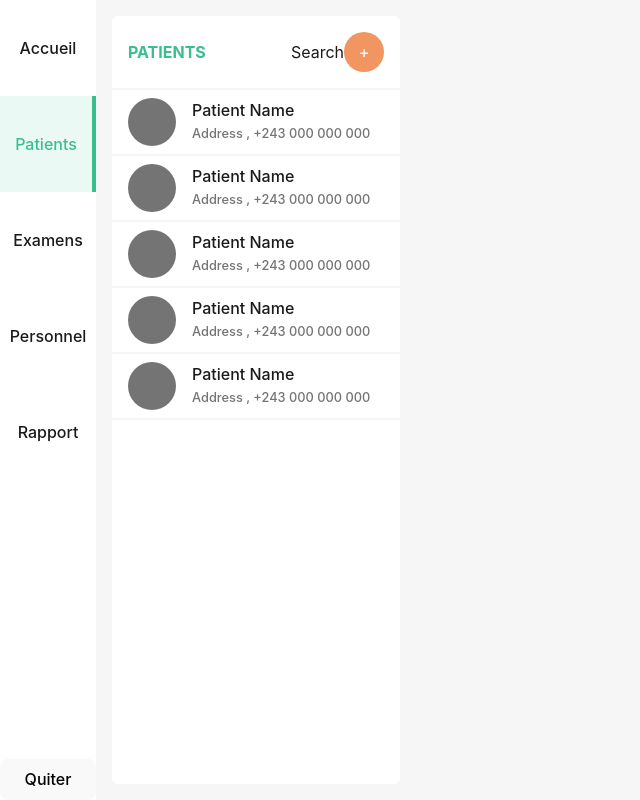
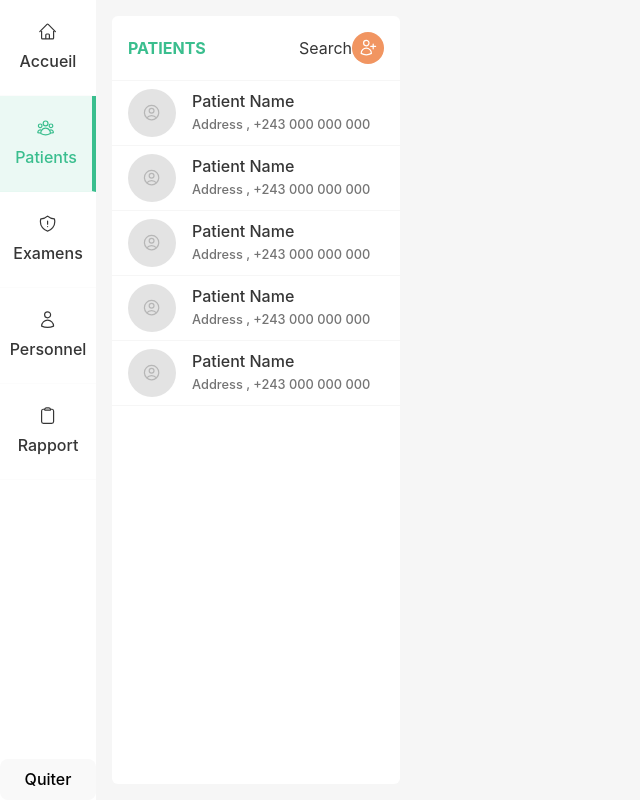
Before and after one commit to thasipablo/mlabs, a React (Vite) app: page /patients in a window 1280 px wide. Shown: the whole page, without its empty margins (0-640 px from the left). Built offline with nearby package versions, Linux system fonts and the light colour scheme.

Commit message:
add menu icons

```diff
--- a/src/components/sidebar/SidebarMenuItem.jsx
+++ b/src/components/sidebar/SidebarMenuItem.jsx
@@ -5,7 +5,10 @@ const SidebarMenuItem = ({ icon, text, link }) => {
   return (
     <NavLink to={link} className="sidebar-menu-item">
       {/* <img className="sidebar-menu-icon" src={icon} alt="menu icon" /> */}
-      <div>{text}</div>
+      <div className="content">
+        <span className="icon">{icon}</span>
+        {text}
+      </div>
     </NavLink>
   );
 };
--- a/src/data/SidebarMenusData.jsx
+++ b/src/data/SidebarMenusData.jsx
@@ -1,34 +1,109 @@
 import { RouteNames } from "./RouteNames";
-import home from '../icons/home.svg'
-import notes from '../icons/notes.svg'
-import patients from '../icons/patients.svg'
-import personnel from '../icons/personnel.svg'
-import shield from '../icons/shield.svg'
+import home from "../icons/home.svg";
+import notes from "../icons/notes.svg";
+import patients from "../icons/patients.svg";
+import personnel from "../icons/personnel.svg";
+import shield from "../icons/shield.svg";
 
 export const SidebarMenusData = [
   {
     text: "Accueil",
-    icon: `${home}`,
+    icon: (
+      <svg
+        xmlns="http://www.w3.org/2000/svg"
+        fill="none"
+        viewBox="0 0 24 24"
+        strokeWidth={1.5}
+        stroke="currentColor"
+        className="w-6 h-6 icon"
+      >
+        <path
+          strokeLinecap="round"
+          strokeLinejoin="round"
+          d="M2.25 12l8.954-8.955c.44-.439 1.152-.439 1.591 0L21.75 12M4.5 9.75v10.125c0 .621.504 1.125 1.125 1.125H9.75v-4.875c0-.621.504-1.125 1.125-1.125h2.25c.621 0 1.125.504 1.125 1.125V21h4.125c.621 0 1.125-.504 1.125-1.125V9.75M8.25 21h8.25"
+        />
+      </svg>
+    ),
     link: RouteNames.ACCUEIL,
   },
   {
     text: "Patients",
-    icon: "icon",
+    icon: (
+      <svg
+        xmlns="http://www.w3.org/2000/svg"
+        fill="none"
+        viewBox="0 0 24 24"
+        strokeWidth={1.5}
+        stroke="currentColor"
+        className="w-6 h-6"
+      >
+        <path
+          strokeLinecap="round"
+          strokeLinejoin="round"
+          d="M18 18.72a9.094 9.094 0 003.741-.479 3 3 0 00-4.682-2.72m.94 3.198l.001.031c0 .225-.012.447-.037.666A11.944 11.944 0 0112 21c-2.17 0-4.207-.576-5.963-1.584A6.062 6.062 0 016 18.719m12 0a5.971 5.971 0 00-.941-3.197m0 0A5.995 5.995 0 0012 12.75a5.995 5.995 0 00-5.058 2.772m0 0a3 3 0 00-4.681 2.72 8.986 8.986 0 003.74.477m.94-3.197a5.971 5.971 0 00-.94 3.197M15 6.75a3 3 0 11-6 0 3 3 0 016 0zm6 3a2.25 2.25 0 11-4.5 0 2.25 2.25 0 014.5 0zm-13.5 0a2.25 2.25 0 11-4.5 0 2.25 2.25 0 014.5 0z"
+        />
+      </svg>
+    ),
     link: RouteNames.PATIENT,
   },
   {
     text: "Examens",
-    icon: "",
+    icon: (
+      <svg
+        xmlns="http://www.w3.org/2000/svg"
+        fill="none"
+        viewBox="0 0 24 24"
+        strokeWidth={1.5}
+        stroke="currentColor"
+        className="w-6 h-6"
+      >
+        <path
+          strokeLinecap="round"
+          strokeLinejoin="round"
+          d="M12 9v3.75m0-10.036A11.959 11.959 0 013.598 6 11.99 11.99 0 003 9.75c0 5.592 3.824 10.29 9 11.622 5.176-1.332 9-6.03 9-11.622 0-1.31-.21-2.57-.598-3.75h-.152c-3.196 0-6.1-1.249-8.25-3.286zm0 13.036h.008v.008H12v-.008z"
+        />
+      </svg>
+    ),
     link: RouteNames.EXAMENS,
   },
   {
     text: "Personnel",
-    icon: "icon",
+    icon: (
+      <svg
+        xmlns="http://www.w3.org/2000/svg"
+        fill="none"
+        viewBox="0 0 24 24"
+        strokeWidth={1.5}
+        stroke="currentColor"
+        className="w-6 h-6 icon"
+      >
+        <path
+          strokeLinecap="round"
+          strokeLinejoin="round"
+          d="M15.75 6a3.75 3.75 0 11-7.5 0 3.75 3.75 0 017.5 0zM4.501 20.118a7.5 7.5 0 0114.998 0A17.933 17.933 0 0112 21.75c-2.676 0-5.216-.584-7.499-1.632z"
+        />
+      </svg>
+    ),
     link: RouteNames.PERSONNEL,
   },
   {
     text: "Rapport",
-    icon: "icon",
+    icon: (
+      <svg
+        xmlns="http://www.w3.org/2000/svg"
+        fill="none"
+        viewBox="0 0 24 24"
+        strokeWidth={1.5}
+        stroke="currentColor"
+        className="w-6 h-6"
+      >
+        <path
+          strokeLinecap="round"
+          strokeLinejoin="round"
+          d="M15.666 3.888A2.25 2.25 0 0013.5 2.25h-3c-1.03 0-1.9.693-2.166 1.638m7.332 0c.055.194.084.4.084.612v0a.75.75 0 01-.75.75H9a.75.75 0 01-.75-.75v0c0-.212.03-.418.084-.612m7.332 0c.646.049 1.288.11 1.927.184 1.1.128 1.907 1.077 1.907 2.185V19.5a2.25 2.25 0 01-2.25 2.25H6.75A2.25 2.25 0 014.5 19.5V6.257c0-1.108.806-2.057 1.907-2.185a48.208 48.208 0 011.927-.184"
+        />
+      </svg>
+    ),
     link: RouteNames.RAPPORT,
   },
 ];
--- a/src/pages/dashboard/patients/PatientItem.jsx
+++ b/src/pages/dashboard/patients/PatientItem.jsx
@@ -8,7 +8,11 @@ const PatientItem = ({patientId}) => {
       to={`${RouteNames.PATIENT}/${patientId}`}
       className="patient-item with-separator"
     >
-      <div className="avatar"></div>
+      <div className="avatar icon">
+        <svg xmlns="http://www.w3.org/2000/svg" fill="none" viewBox="0 0 24 24" strokeWidth={1.5} stroke="currentColor" className="w-6 h-6">
+          <path strokeLinecap="round" strokeLinejoin="round" d="M17.982 18.725A7.488 7.488 0 0012 15.75a7.488 7.488 0 00-5.982 2.975m11.963 0a9 9 0 10-11.963 0m11.963 0A8.966 8.966 0 0112 21a8.966 8.966 0 01-5.982-2.275M15 9.75a3 3 0 11-6 0 3 3 0 016 0z" />
+        </svg>
+      </div>
       <div className="meta-data">
         <div className="name">Patient Name</div>
         <div className="address">
--- a/src/pages/dashboard/patients/Patients.jsx
+++ b/src/pages/dashboard/patients/Patients.jsx
@@ -10,7 +10,22 @@ const Patients = () => {
           <div className="section-title">Patients</div>
           <div className="actions">
             <div>Search</div>
-            <button>+</button>
+            <button className="icon">
+              <svg
+                xmlns="http://www.w3.org/2000/svg"
+                fill="none"
+                viewBox="0 0 24 24"
+                strokeWidth={1.5}
+                stroke="currentColor"
+                className="w-6 h-6 icon"
+              >
+                <path
+                  strokeLinecap="round"
+                  strokeLinejoin="round"
+                  d="M19 7.5v3m0 0v3m0-3h3m-3 0h-3m-2.25-4.125a3.375 3.375 0 11-6.75 0 3.375 3.375 0 016.75 0zM4 19.235v-.11a6.375 6.375 0 0112.75 0v.109A12.318 12.318 0 0110.374 21c-2.331 0-4.512-.645-6.374-1.766z"
+                />
+              </svg>
+            </button>
           </div>
         </div>
         <PatientList />
--- a/src/styles/_app.scss
+++ b/src/styles/_app.scss
@@ -1,6 +1,14 @@
-
 #root {
   margin: 0 auto;
+}
+
+.icon {
+  display: flex;
+  justify-content: center;
+  align-items: center;
+  svg {
+    width: 1.2rem;
+  }
 }
 
 .dashboard-wrapper {
--- a/src/styles/_patients.scss
+++ b/src/styles/_patients.scss
@@ -23,11 +23,11 @@
   button {
     padding: 0;
     color: #fff;
-    display: block;
+    display: flex;
     outline: none;
     border: none;
-    height: 2.5rem;
-    width: 2.5rem;
+    height: 2rem;
+    width: 2rem;
     border-radius: 50%;
     background-color: $secondary-color;
     transition: all 0.3s ease-in-out;
@@ -42,18 +42,28 @@
     gap: 1rem;
     padding: 0.5rem;
     padding-left: 1rem;
-    transition: all .3s ease-in-out;
+    transition: all 0.3s ease-in-out;
 
-    &:hover, &.active {
+    svg {
+      color: rgb($gray, 0.4);
+    }
+
+    &:hover,
+    &.active {
       color: $primary-color;
-      border-color: rgb($primary-color, .3);
-      background-color: rgb($primary-color, .1);
+      border-color: rgb($primary-color, 0.3);
+      background-color: rgb($primary-color, 0.1);
 
-      .meta-data, .name {
+      svg {
+        color: rgb(white, 0.7);
+      }
+
+      .meta-data,
+      .name {
         color: $primary-color;
       }
       .avatar {
-        background-color: rgb($primary-color, .7);
+        background-color: rgb($primary-color, 0.7);
       }
     }
 
@@ -61,7 +71,7 @@
       height: 3rem;
       width: 3rem;
       border-radius: 50%;
-      background: $gray;
+      background: rgb($gray, 0.2);
     }
 
     .name {
--- a/src/styles/_sidebar.scss
+++ b/src/styles/_sidebar.scss
@@ -6,7 +6,7 @@
   justify-content: space-between;
 }
 
-.sidebar-menu-item{
+.sidebar-menu-item {
   width: 6rem;
   height: 6rem;
   display: flex;
@@ -14,11 +14,19 @@
   justify-content: center;
   align-items: center;
   transition: all 0.3s ease-in-out;
+  border-bottom: 1px solid rgba($color: $gray, $alpha: 0.02);
+
+  .content {
+    display: flex;
+    gap: .5rem;
+    flex-direction: column;
+  }
 
   &:hover,
   &.active {
     color: $primary-color;
     background-color: #3bbf8f1a;
     border-right: $primary-color solid 4px;
+    border-bottom: 1px solid rgba($color: #3bbf8f1a, $alpha: 0.02);
   }
 }
--- a/src/styles/index.scss
+++ b/src/styles/index.scss
@@ -1,6 +1,6 @@
 $primary-color: #3abe8e;
 $secondary-color: #f19561;
-$text-color: #1a1a1a;
+$text-color: #363636;
 $gray: #747474;
 
 :root {
@@ -73,7 +73,7 @@ button:focus-visible {
 }
 
 .with-separator {
-  border-bottom: #f6f6f6 2px solid;
+  border-bottom: #f6f6f6 1px solid;
 }
 
 .meta-data {
```
